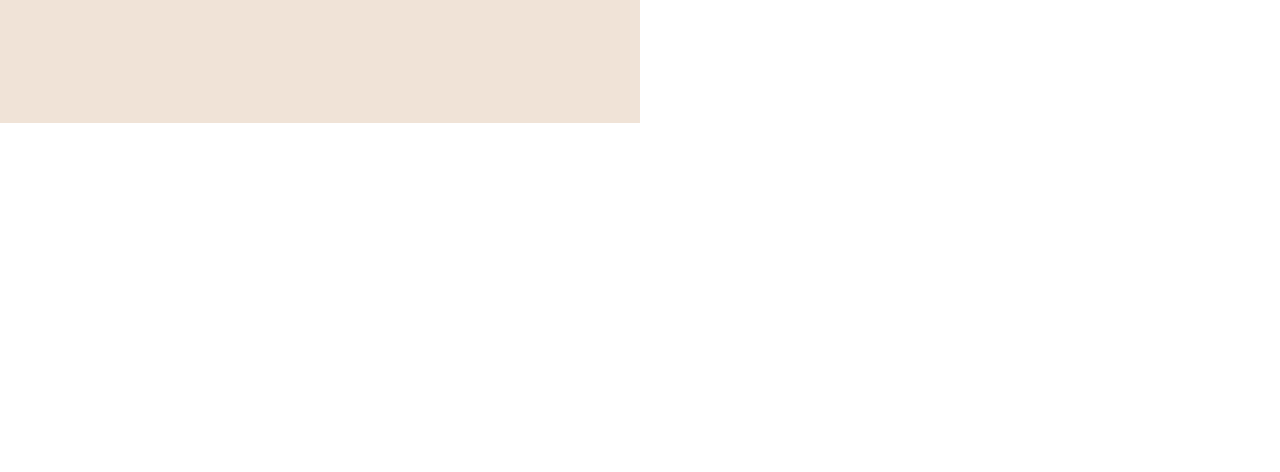
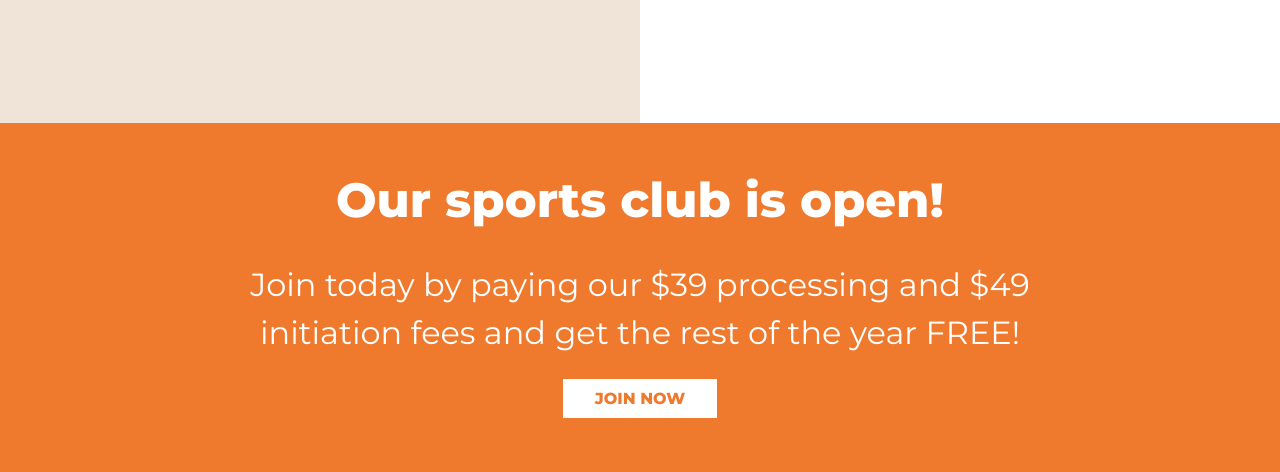
Before and after one commit to ASHWIN776/Gym-website, a plain HTML site: page index.html in a window 1280 px wide. Shown: the part 3077-3549 px from the top of the page. Before the commit the page ends 3200 px from the top, so only its background shows below. Drawn offline with Linux system fonts and the light colour scheme.

Commit message:
Styled join section1

```diff
--- a/css/styles.css
+++ b/css/styles.css
@@ -262,3 +262,38 @@ nav > div{
     line-height: 2rem;
     text-align: justify;
 }
+
+
+#join-now-section1{
+    background-color: #EF7A2E;
+    color: white;
+    text-align: center;
+    padding: 3rem;
+}
+
+#join-now-section1 div{
+    width: 50rem;
+    margin: 0 auto;
+}
+
+#join-now-section1 h1{
+    font-size: 3rem;
+    margin: 0;
+}
+
+#join-now-section1 p:first-of-type{
+    font-size: 2rem;
+    line-height: 3rem;
+}
+
+#join-now-section1 a{
+    background-color: white;
+    color: #EF7A2E;
+    padding: 0.6rem 2rem;
+    font-weight: 600;
+    text-transform: uppercase;
+}
+
+#join-now-section1 a:hover{
+    background-color: rgb(218, 214, 214);
+}
--- a/index.html
+++ b/index.html
@@ -123,6 +123,17 @@
             </div>
         </div>
     </section>
+    <section id="join-now-section1">
+        <div>
+            <h1>Our sports club is open!</h1>
+            <p>
+                Join today by paying our $39 processing and $49 initiation fees and get the rest of the year FREE!
+            </p>
+            <p>
+                <a href="#">Join now</a>
+            </p>
+        </div>
+    </section>
 
 
 
```
